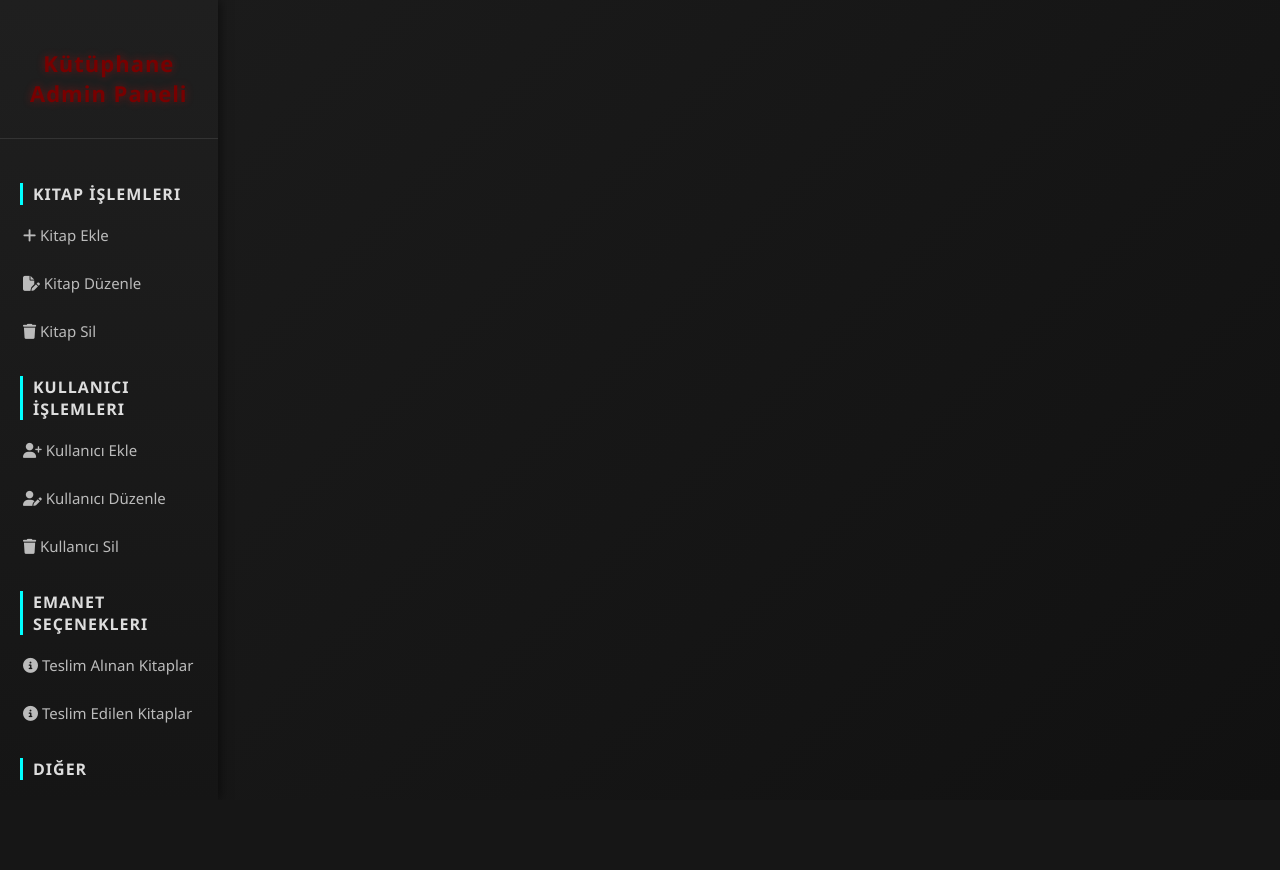
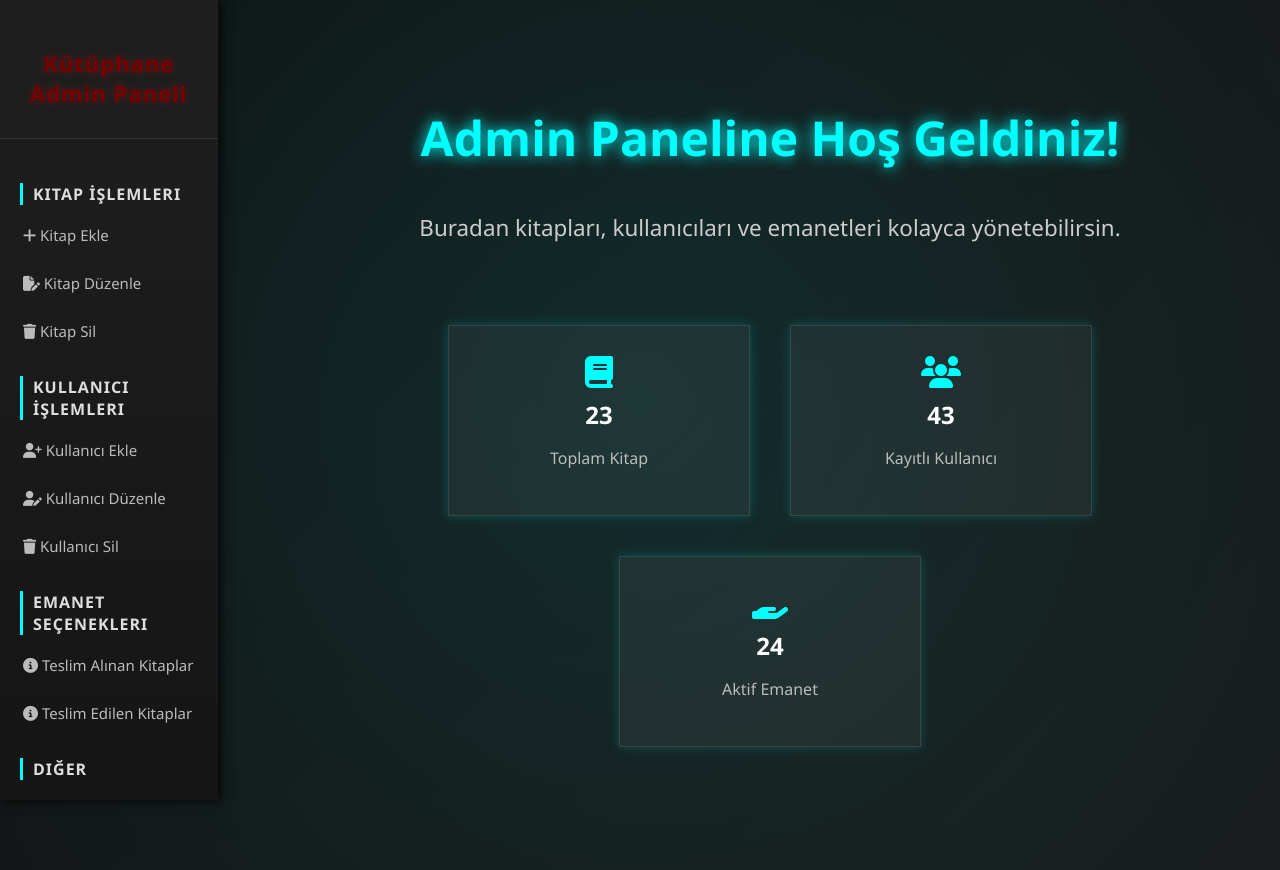
Before and after one commit to emirhandemirbasa/library-managment-system, a PHP site: page /public/admin/adminpanel.php in a window 1280 px wide. Before the commit the page ends 780 px from the top, so only its background shows below. Run offline with PHP 8.4, Linux system fonts and the light colour scheme.

Commit message:
adminpanel anasayfası tasarlandı.

```diff
--- a/public/admin/adminpanel.php
+++ b/public/admin/adminpanel.php
@@ -1 +1,113 @@
 <?php include '../admin/sidebar.php'?>
+
+<?php include 'sidebar.php'; ?>
+
+<head>
+    <style>
+        body {
+            background: linear-gradient(135deg, #0f0f0f, #1a1a1a);
+            color: #fff;
+            overflow: hidden;
+        }
+
+        .dashboard-container {
+            margin-left: 260px;
+            padding: 60px;
+            display: flex;
+            flex-direction: column;
+            justify-content: center;
+            align-items: center;
+            min-height: 100vh;
+            text-align: center;
+            margin-top:-50px;
+        }
+
+        .dashboard-container::before {
+            content: '';
+            position: absolute;
+            top: -50%;
+            left: -50%;
+            width: 200%;
+            height: 200%;
+            background: radial-gradient(circle at center, rgba(0, 255, 255, 0.1), transparent 60%);
+            z-index: -1;
+        }
+
+
+        .welcome-title {
+            font-size: 3rem;
+            font-weight: 700;
+            color: #00ffff;
+            text-shadow: 0 0 15px #00ffff;
+        }
+
+        .sub-title {
+            font-size: 1.4rem;
+            margin-top: 10px;
+            color: #ccc;
+        }
+
+        .stats-container {
+            display: flex;
+            gap: 40px;
+            margin-top: 60px;
+            flex-wrap: wrap;
+            justify-content: center;
+        }
+
+        .stat-card {
+            background: rgba(255, 255, 255, 0.05);
+            border: 1px solid rgba(255, 255, 255, 0.1);
+            padding: 30px 50px;
+            min-width: 200px;
+            transition: all 0.4s ease;
+            box-shadow: 0 0 10px rgba(0, 255, 255, 0.2);
+            cursor: pointer;
+        }
+
+        .stat-card:hover {
+            transform: translateY(-10px) scale(1.05);
+        }
+
+        .stat-card i {
+            font-size: 2rem;
+            color: #00ffff;
+        }
+
+        .stat-card h3 {
+            margin: 10px 0 5px;
+            font-size: 1.5rem;
+        }
+
+        .stat-card p {
+            color: #bbb;
+            font-size: 1rem;
+        }
+    </style>
+</head>
+
+<body>
+    <div class="dashboard-container">
+        <h1 class="welcome-title">Admin Paneline Hoş Geldiniz!</h1>
+        <p class="sub-title">Buradan kitapları, kullanıcıları ve emanetleri kolayca yönetebilirsin.</p>
+
+        <div class="stats-container">
+            <div class="stat-card">
+                <i class="fas fa-book"></i>
+                <h3>23</h3>
+                <p>Toplam Kitap</p>
+            </div>
+            <div class="stat-card">
+                <i class="fas fa-users"></i>
+                <h3>43</h3>
+                <p>Kayıtlı Kullanıcı</p>
+            </div>
+            <div class="stat-card">
+                <i class="fas fa-hand-holding"></i>
+                <h3>24</h3>
+                <p>Aktif Emanet</p>
+            </div>
+        </div>
+
+    </div>
+</body>
```
